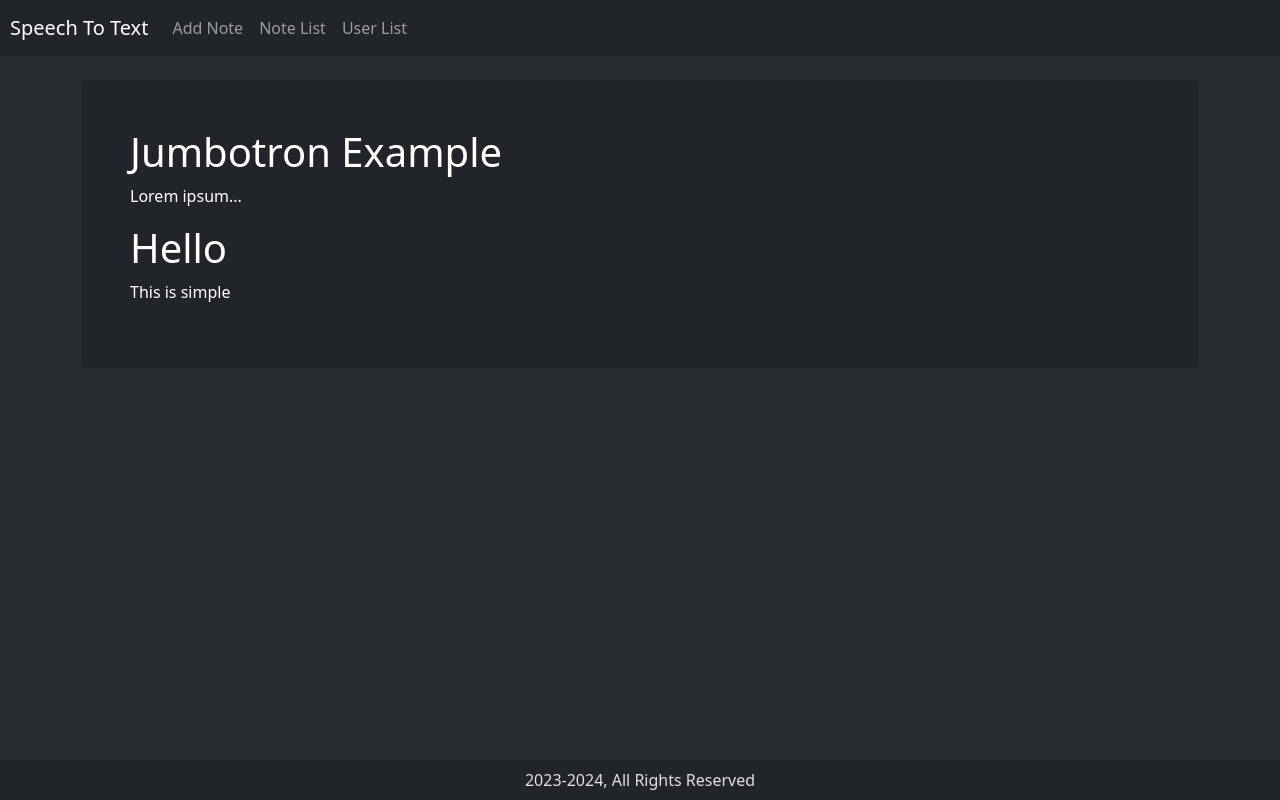
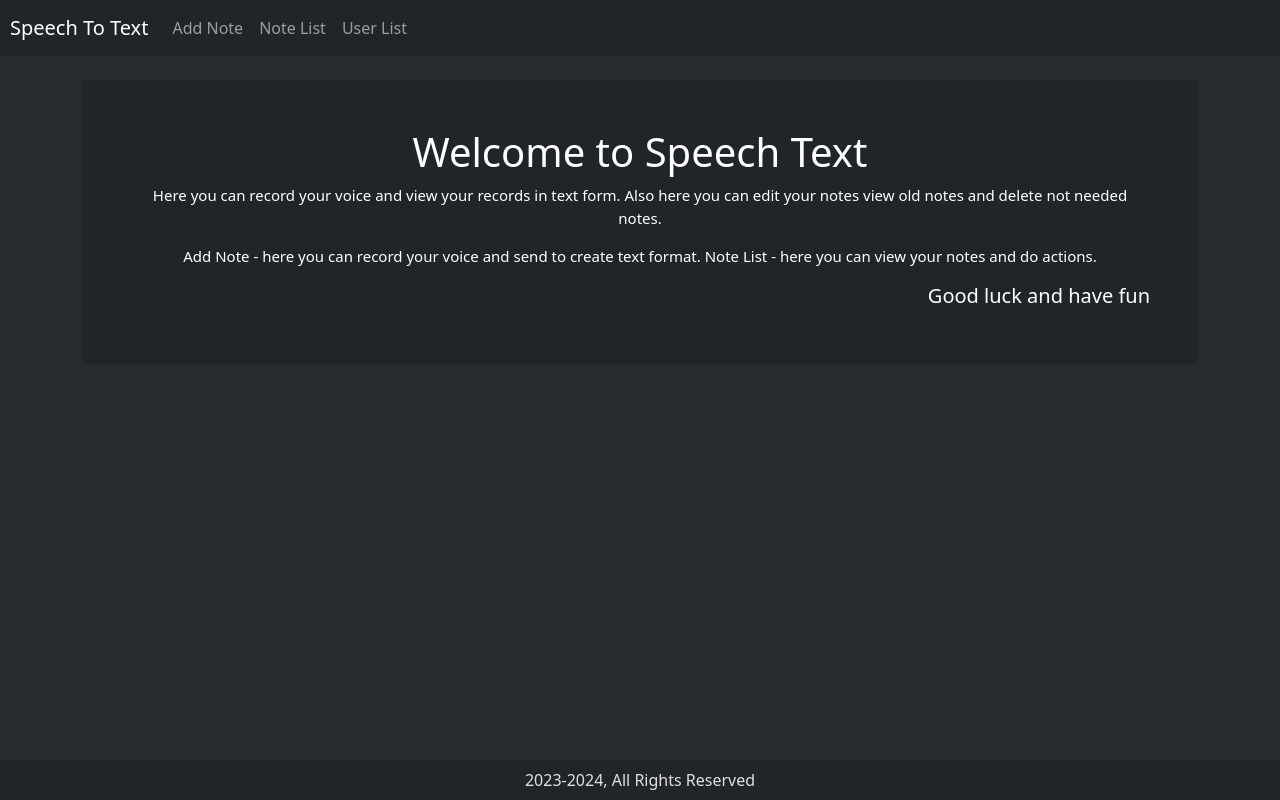
Before and after one commit to 2or5/speech-to-text-client, a React (Create React App) app: page / in a window 1280 px wide. Built offline with nearby package versions, Linux system fonts and the light colour scheme; what mic-recorder-to-mp3 would draw is missing.

Commit message:
update welcome page

```diff
--- a/src/components/Welcome.js
+++ b/src/components/Welcome.js
@@ -1,12 +1,13 @@
+import { fontSize } from "@mui/system";
 import React from "react";
 
 export default function Welcome() {
   return (
     <div className="mt-4 p-5 bg-dark text-white rounded">
-      <h1>Jumbotron Example</h1>
-      <p>Lorem ipsum...</p>
-      <h1>Hello</h1>
-      <p>This is simple </p>
+      <h1 align="center">Welcome to Speech Text</h1>
+      <p align="center" style={{fontSize: "15px"}}>Here you can record your voice and view your records in text form. Also here you can edit your notes view old notes and delete not needed notes. </p>
+      <p align="center" style={{fontSize: "15px"}}>Add Note - here you can record your voice and send to create text format. Note List - here you can view your notes and do actions.</p>
+      <h5 align="right"> Good luck and have fun</h5>
     </div>
   );
 }
```
Also changed, not shown: 1 other file (tests, documents, lock files or other folders).
